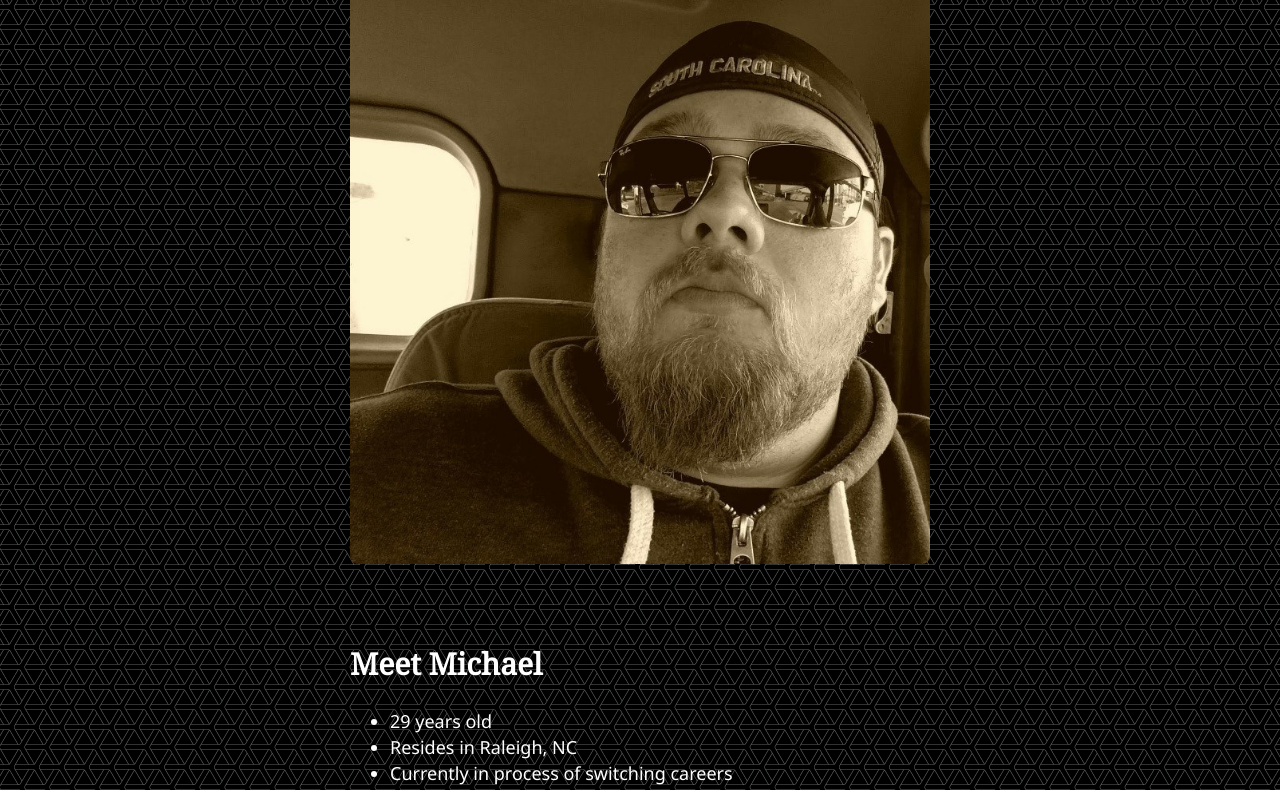
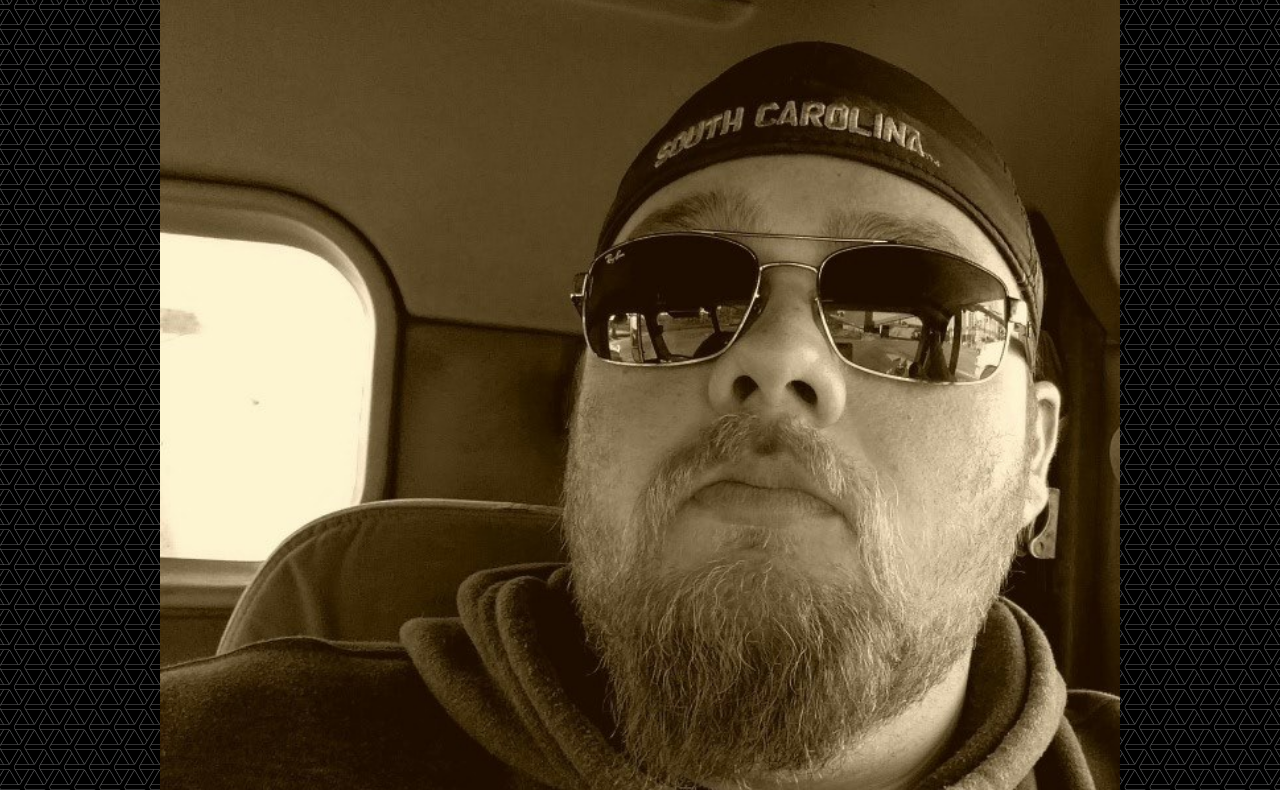
Before and after one commit to Genairix/Genairix.github.io, a plain HTML site: page index.html in a window 1280 px wide. Shown: the part 150-940 px from the top of the page. Drawn offline with nearby package versions, Linux system fonts and the light colour scheme; a script that the page names is missing.

Commit message:
Update style.css

```diff
--- a/style.css
+++ b/style.css
@@ -20,7 +20,7 @@ footer {
 }
 
 .wrapper {
-	width: 580px;
+	width: 75%;
 	margin: auto;
 }
 
```
